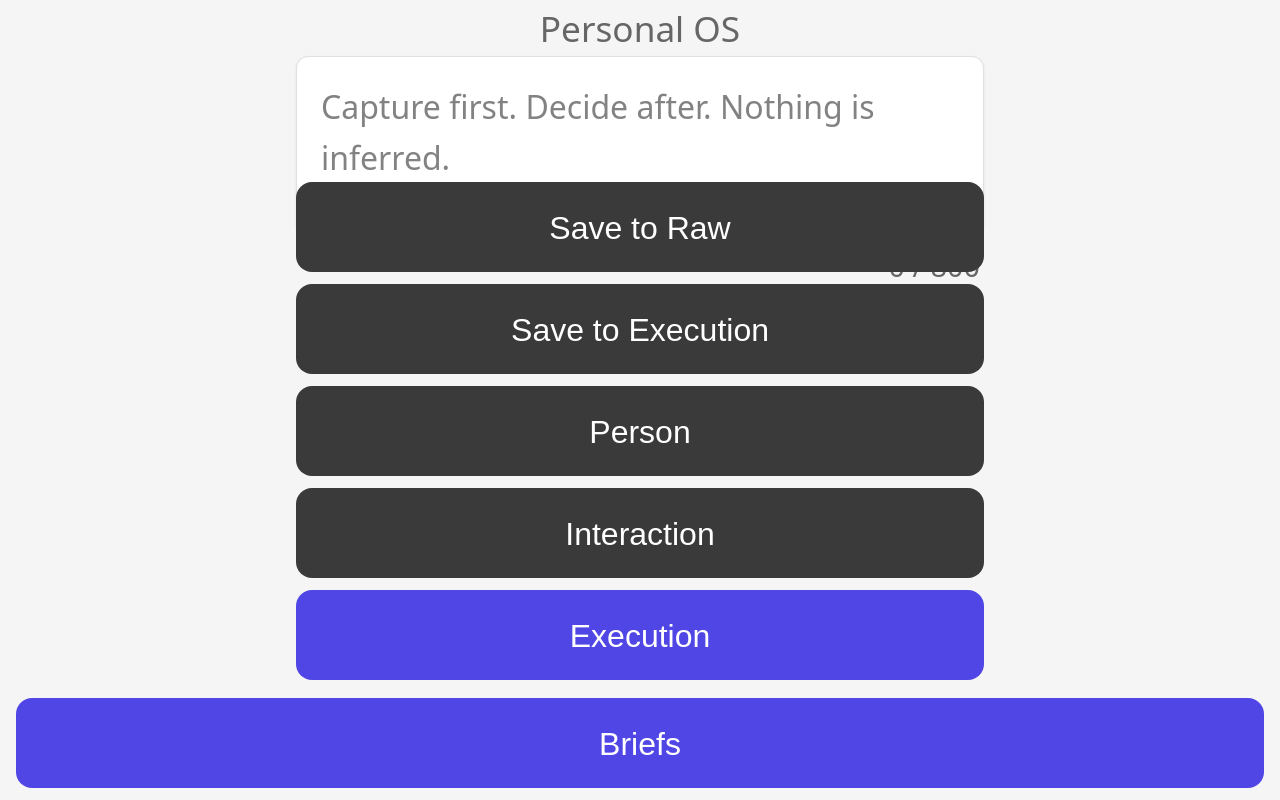
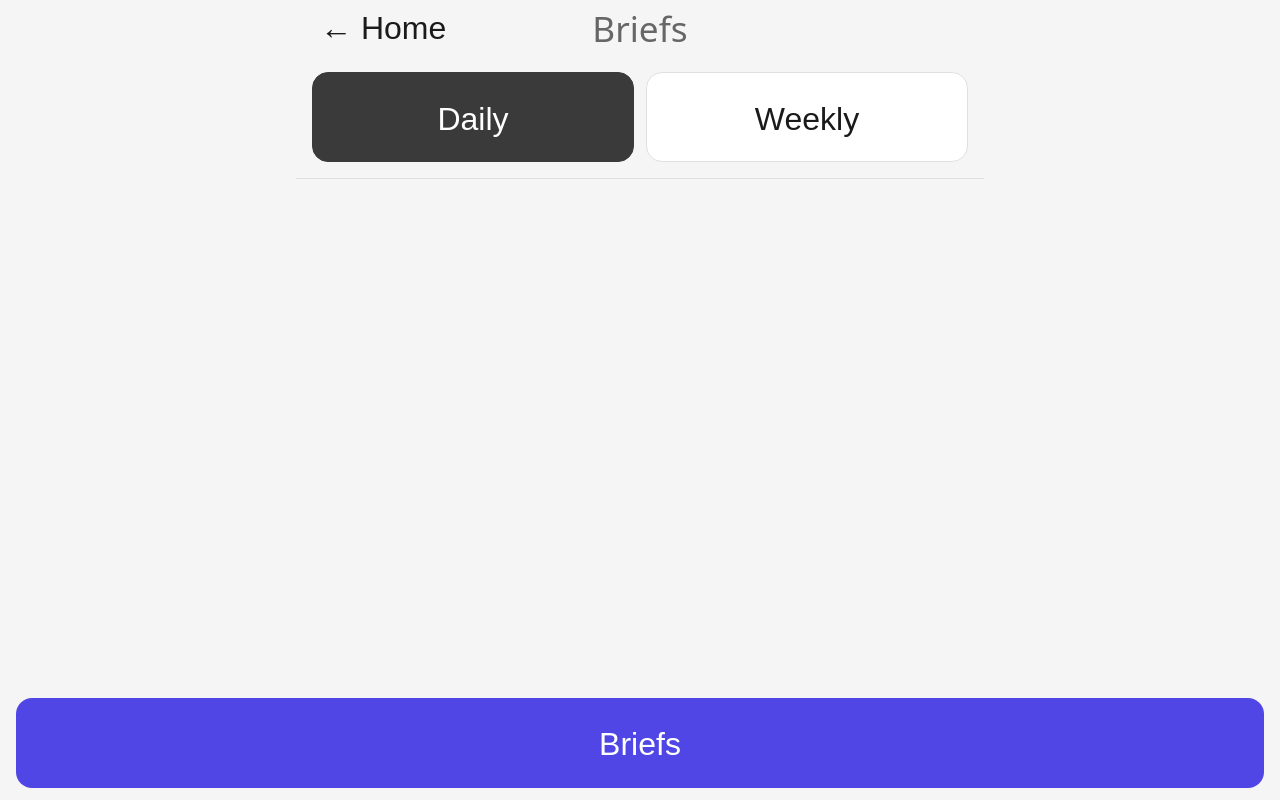
Before and after one commit to Gabothefounder/personal-os-v2, a plain HTML site: page mobile_capture_v1.html in a window 1280 px wide. Both pictures are taken after a click on the button "Briefs". Drawn offline with Linux system fonts and the light colour scheme; no server answers.

Commit message:
Surface B: wire existing Briefs button to in-app Daily and Weekly briefs

```diff
--- a/mobile_capture_v1.html
+++ b/mobile_capture_v1.html
@@ -215,6 +215,43 @@
       margin: 0;
     }
 
+    .briefs-tabs {
+      display: flex;
+      gap: 12px;
+      padding: 16px;
+      border-bottom: 1px solid #e0e0e0;
+      flex-shrink: 0;
+    }
+
+    .briefs-tab {
+      flex: 1;
+      min-height: 90px !important;
+      height: 90px !important;
+      font-size: 1rem !important;
+      padding: 28px 24px !important;
+      border: 1px solid #e0e0e0;
+      border-radius: 16px !important;
+      background: #ffffff;
+      color: #1a1a1a;
+      cursor: pointer;
+    }
+
+    .briefs-tab.active {
+      background: #3a3a3a;
+      color: #ffffff;
+      border-color: #3a3a3a;
+    }
+
+    .brief-content {
+      flex: 1;
+      overflow-y: auto;
+      padding: 20px;
+      font-size: 1.3rem !important;
+      line-height: 1.6 !important;
+      color: #1a1a1a;
+      white-space: pre-wrap;
+    }
+
     .form-field {
       margin-bottom: 20px;
     }
@@ -375,6 +412,19 @@
     </div>
   </div>
 
+  <!-- STATE 4: BRIEFS -->
+  <div id="view-briefs" class="view">
+    <div class="header">
+      <button class="back-button" onclick="showCaptureView()">← Home</button>
+      <div>Briefs</div>
+    </div>
+    <div class="briefs-tabs">
+      <button id="tab-daily" class="briefs-tab active" onclick="switchBriefTab('daily')">Daily</button>
+      <button id="tab-weekly" class="briefs-tab" onclick="switchBriefTab('weekly')">Weekly</button>
+    </div>
+    <div id="brief-content" class="brief-content"></div>
+  </div>
+
   <div id="toast" class="toast"></div>
 
   <script>
@@ -383,8 +433,11 @@
     const views = {
       capture: document.getElementById('view-capture'),
       person: document.getElementById('view-person'),
-      interaction: document.getElementById('view-interaction')
+      interaction: document.getElementById('view-interaction'),
+      briefs: document.getElementById('view-briefs')
     };
+
+    let currentBriefTab = 'daily';
 
     const captureInput = document.getElementById('input-capture');
     const count = document.getElementById('count');
@@ -468,7 +521,30 @@
     }
 
     function handleBriefs() {
-      console.log("Briefs button clicked - feature coming soon");
+      showView('briefs');
+      currentBriefTab = 'daily';
+      switchBriefTab('daily');
+    }
+
+    function switchBriefTab(tab) {
+      currentBriefTab = tab;
+      document.getElementById('tab-daily').classList.toggle('active', tab === 'daily');
+      document.getElementById('tab-weekly').classList.toggle('active', tab === 'weekly');
+      loadBrief(tab);
+    }
+
+    async function loadBrief(type) {
+      const contentDiv = document.getElementById('brief-content');
+      contentDiv.textContent = '';
+
+      try {
+        const data = await callApi(`get_${type}_brief`, {});
+        if (data.content) {
+          contentDiv.textContent = data.content;
+        }
+      } catch (error) {
+        // Silent failure - empty content is valid
+      }
     }
 
     function goToExecution() {
```
Also changed, not shown: 1 other file.
